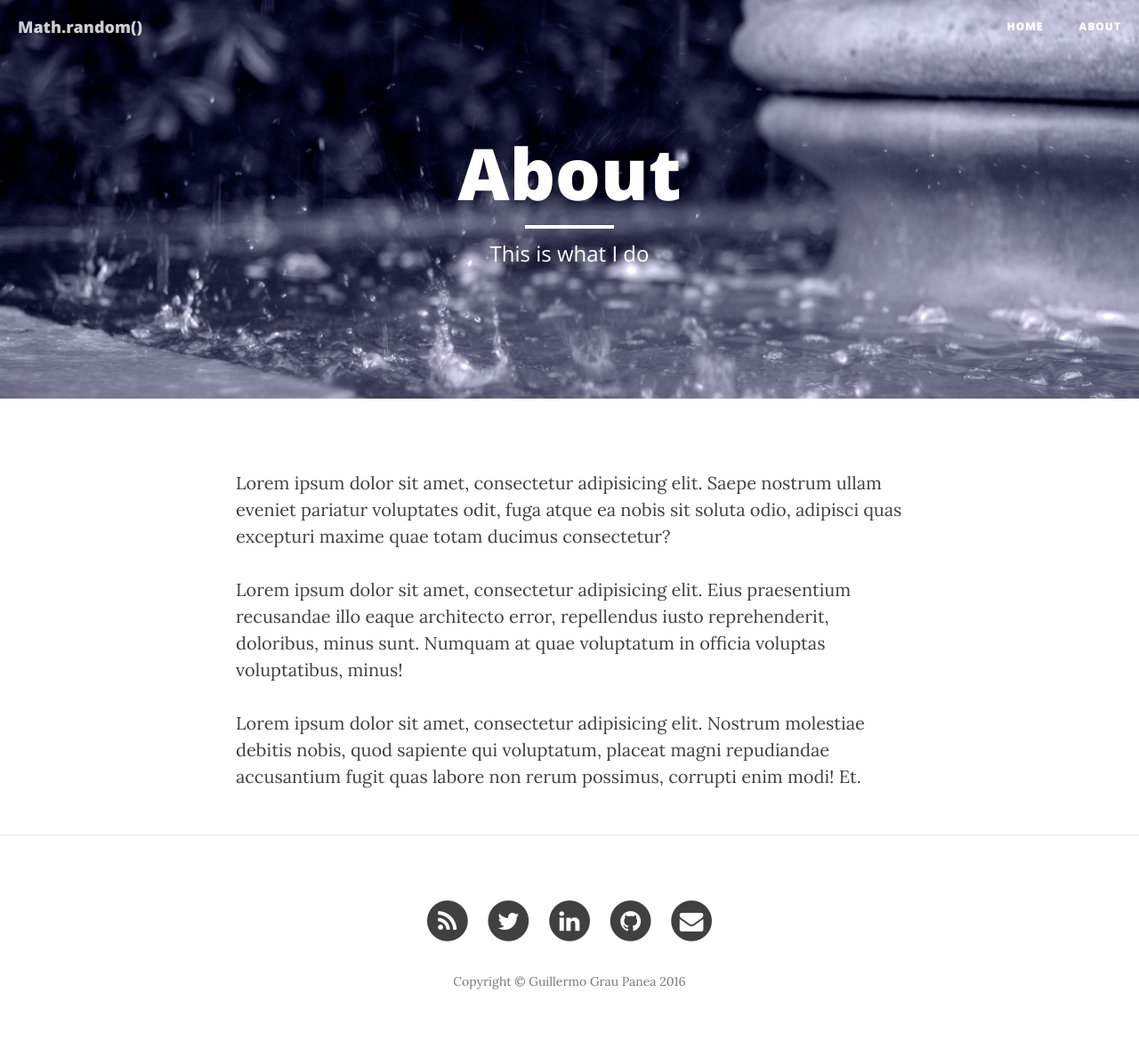
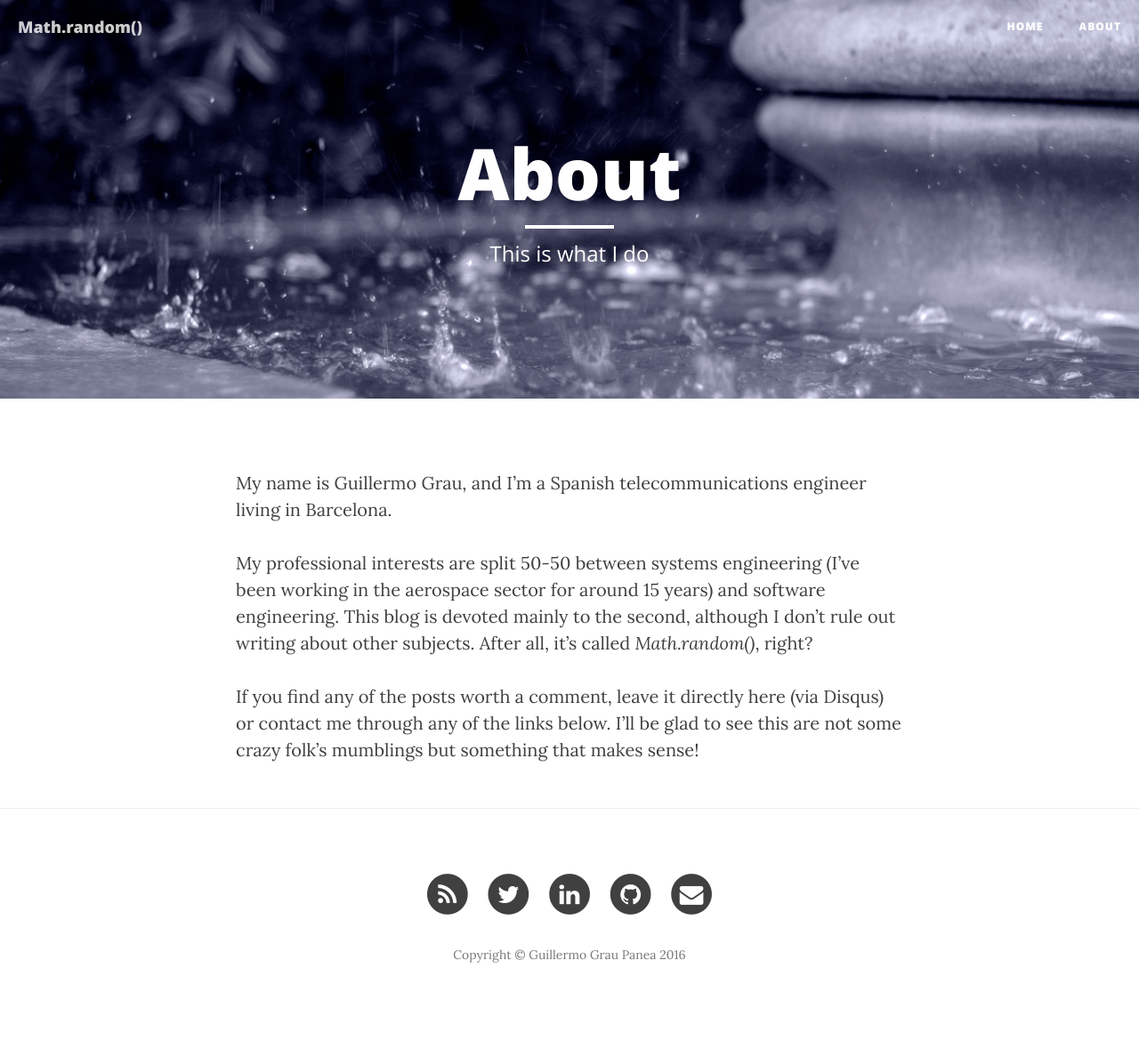
Before and after one commit to guigrpa/guigrpa.github.io, a Jekyll site: the page built from about.markdown, in a window 1280 px wide. Shown: the whole page at 89% size. Built offline with Jekyll 4.4.1, drawn with Linux system fonts in a browser that asks for light colours; nearby versions of some CDN libraries; after the commit the page ends 1149 px from its top, so only the background shows below that.

Commit message:
Untangling spaghetti logs + About

```diff
--- a/_posts/2016-06-16-painless-immutability.markdown
+++ b/_posts/2016-06-16-painless-immutability.markdown
@@ -8,7 +8,7 @@ header-img: "img/02.jpg"
 comments:   true
 ---
 
-_**TL;DR**&nbsp;&nbsp;&nbsp;With the popularity of Immutable.js and Seamless-immutable going through the roof, who needs yet another immutability library? Maybe you, if you **don't want to lock read access to your data through a non-native API, need reasonable write performance and an easy-to-use API**. That's exactly the balance [Timm](https://github.com/guigrpa/timm) tries to strike._
+**_TL;DR_ &nbsp;&nbsp;&nbsp;With the popularity of Immutable.js and Seamless-immutable going through the roof, who needs yet another immutability library? Maybe you, if you _don't want to lock read access to your data through a non-native API, need reasonable write performance and an easy-to-use API_. That's exactly the balance [Timm](https://github.com/guigrpa/timm) tries to strike.**
 
 We've read [the](http://jlongster.com/Using-Immutable-Data-Structures-in-JavaScript) [posts](http://redux.js.org/docs/introduction/ThreePrinciples.html), watched the [videos](https://youtu.be/I7IdS-PbEgI), understood the [concepts](https://en.wikipedia.org/wiki/Immutable_object). Immutability can be really useful in many scenarios; for example:
 
--- a/about.html
+++ /dev/null
@@ -1,12 +0,0 @@
----
-layout: page
-title: "About"
-description: "This is what I do"
-header-img: "img/01.jpg"
----
-
-<p>Lorem ipsum dolor sit amet, consectetur adipisicing elit. Saepe nostrum ullam eveniet pariatur voluptates odit, fuga atque ea nobis sit soluta odio, adipisci quas excepturi maxime quae totam ducimus consectetur?</p>
-
-<p>Lorem ipsum dolor sit amet, consectetur adipisicing elit. Eius praesentium recusandae illo eaque architecto error, repellendus iusto reprehenderit, doloribus, minus sunt. Numquam at quae voluptatum in officia voluptas voluptatibus, minus!</p>
-
-<p>Lorem ipsum dolor sit amet, consectetur adipisicing elit. Nostrum molestiae debitis nobis, quod sapiente qui voluptatum, placeat magni repudiandae accusantium fugit quas labore non rerum possimus, corrupti enim modi! Et.</p>
--- /dev/null
+++ b/about.markdown
@@ -0,0 +1,12 @@
+---
+layout: page
+title: "About"
+description: "This is what I do"
+header-img: "img/01.jpg"
+---
+
+My name is Guillermo Grau, and I'm a Spanish telecommunications engineer living in Barcelona.
+
+My professional interests are split 50-50 between systems engineering (I've been working in the aerospace sector for around 15 years) and software engineering. This blog is devoted mainly to the second, although I don't rule out writing about other subjects. After all, it's called *Math.random()*, right?
+
+If you find any of the posts worth a comment, leave it directly here (via Disqus) or contact me through any of the links below. I'll be glad to see this are not some crazy folk's mumblings but something that makes sense!
```
Also changed, not shown: _drafts/2016-07-18-tell-me-a-story.markdown (deleted, +0 -68 lines), _posts/2016-07-18-untangling-spaghetti-logs.markdown (added, +66 -0 lines), img/04-books.jpg (added), img/Storyboard.gif, img/sb-mobile.png, img/sb-with-adapter.png (added), 2 other files.
